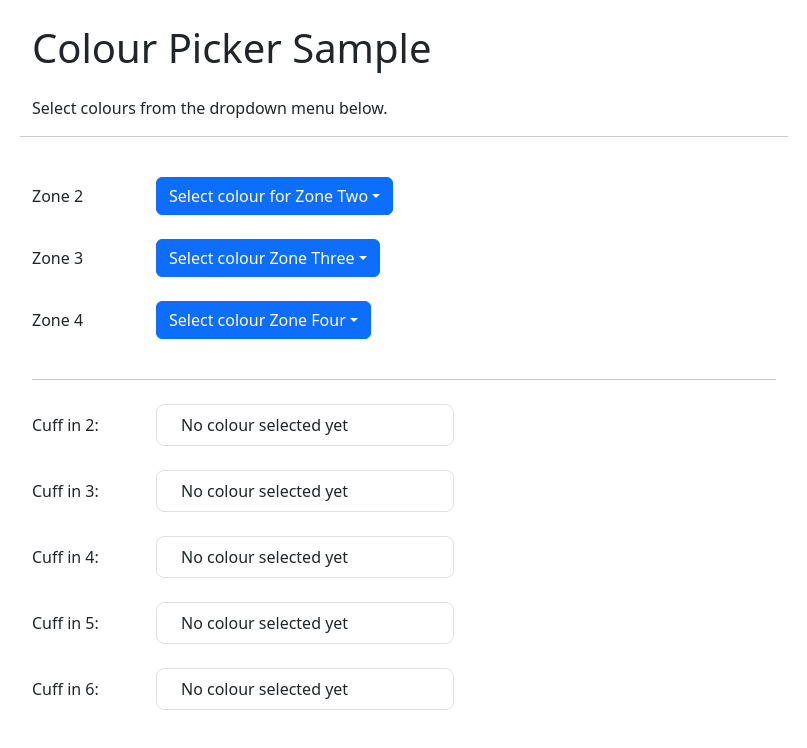
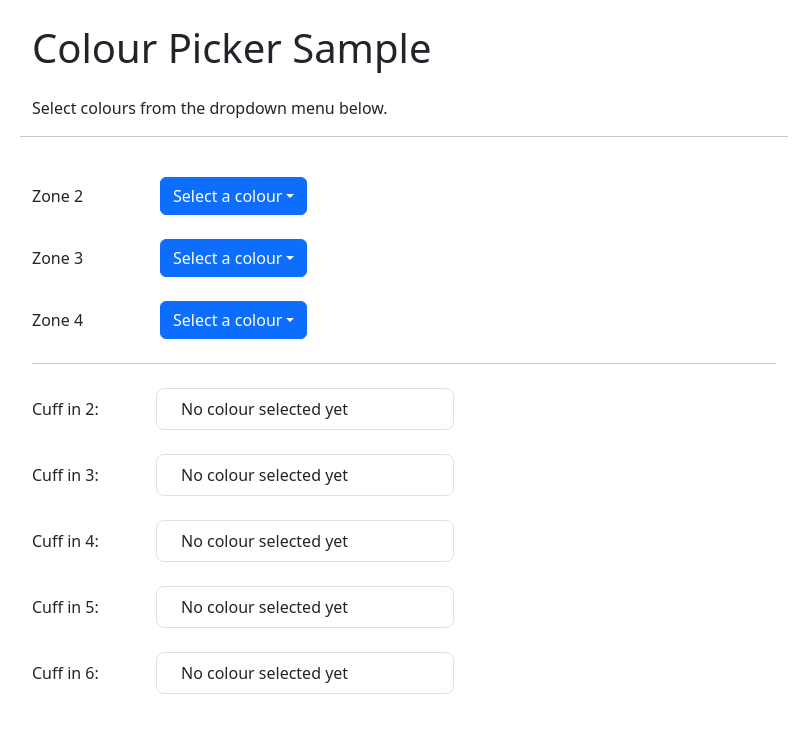
Before and after one commit to msunji/colour-picker-sample, a React (Create React App) app: page / in a window 1280 px wide. Shown: the top 748 px of the page, without its empty margins (236-1043 px from the left). Built offline with nearby package versions, Linux system fonts and the light colour scheme.

Commit message:
Refactored code. Made components for dropdown and colour selection indicator

```diff
--- a/src/App.js
+++ b/src/App.js
@@ -6,29 +6,86 @@ import Dropdown from 'react-bootstrap/Dropdown';
 import DropdownButton from 'react-bootstrap/DropdownButton';
 import 'bootstrap/dist/css/bootstrap.min.css';
 
-const ColourList = ['White - 300303364', 'Black - 300303191', 'Blue - 300303341', 'Grey - 300303343', 'Brown - 300303342'];
+const colours = [
+  {
+    colour: 'White',
+    code: 300303364
+  },
+  {
+    colour: 'Black',
+    code: 300303191
+  },
+  {
+    colour: 'Blue',
+    code: 300303341
+  },
+  {
+    colour: 'Grey',
+    code: 300303343
+  },
+  {
+    colour: 'Brown',
+    code: 300303342
+  },
+]
+
+const DropdownMenu = ({ zone, zoneState, onSelect }) => {
+  return (
+    <Row className="mb-4 mt-4 align-items-center">
+      <Col sm={2}>
+        {zone}
+      </Col>
+      <Col sm={10}>
+        <DropdownButton align="end" title={zoneState.colour.length === 0 ? 'Select a colour' : `${zoneState.colour} - ${zoneState.code}`} onSelect={onSelect}>
+          { colours.map(({ colour, code }) => (<Dropdown.Item eventKey={[colour, code]} key={code}>{colour} - {code}</Dropdown.Item>))}
+        </DropdownButton>
+      </Col>
+    </Row>
+  );
+};
+
+const ColourSelection = ({ cuffNum, zoneState }) => {
+
+  const emptySelectionMsg = "No colour selected yet";
+
+  return (
+    <Row className="mb-4 align-items-center">
+    <Col sm={2}>Cuff in {cuffNum}:</Col>
+    <Col sm={10}>
+      <div className="square border rounded-3 py-2 px-4 w-50">{zoneState.colour.length === 0 ? emptySelectionMsg : `${zoneState.code}`}</div>
+    </Col>
+  </Row>
+  );
+}
 
 function App() {
-  const [zoneTwo, setZoneTwo] = useState('Select colour for Zone Two');
-  const [zoneThree, setZoneThree] = useState('Select colour Zone Three');
-  const [zoneFour, setZoneFour] = useState('Select colour Zone Four');
+  // const [zoneTwo, setZoneTwo] = useState('Select colour for Zone Two');
+  const [zoneTwo, setZoneTwo] = useState({ colour: '', code: '' });
+  const [zoneThree, setZoneThree] = useState({ colour: '', code: '' });
+  const [zoneFour, setZoneFour] = useState({ colour: '', code: '' });
+  // const [zoneThree, setZoneThree] = useState('Select colour for Zone Three');
+  // const [zoneFour, setZoneFour] = useState('Select colour for Zone Four');
 
   const handleZoneTwo = (e) => {
-    console.log(e);
-    setZoneTwo(e);
+    let newColour = e.split(',')[0];
+    let newCode = e.split(',')[1];
+    let newPair = { colour: newColour, code: newCode }
+    setZoneTwo(newPair);
   }
 
   const handleZoneThree = (e) => {
-    console.log(e);
-    setZoneThree(e);
+    let newColour = e.split(',')[0];
+    let newCode = e.split(',')[1];
+    let newPair = { colour: newColour, code: newCode }
+    setZoneThree(newPair);
   }
 
   const handleZoneFour = (e) => {
-    console.log(e);
-    setZoneFour(e);
+    let newColour = e.split(',')[0];
+    let newCode = e.split(',')[1];
+    let newPair = { colour: newColour, code: newCode }
+    setZoneFour(newPair);
   }
-
-  const emptySelectionMsg = "No colour selected yet"
 
   return (
     <>
@@ -37,71 +94,20 @@ function App() {
           <h1 className="mb-4 mt-4">Colour Picker Sample</h1>
           <p>Select colours from the dropdown menu below.</p>
           <hr />
-          <Row className="mb-4 mt-4 align-items-center">
-            <Col sm={2}>
-              Zone 2
-            </Col>
-            <Col sm={10}>
-              <DropdownButton align="end" title={zoneTwo} onSelect={handleZoneTwo}>
-              { ColourList.map((colour) => (<Dropdown.Item eventKey={colour} key={colour}>{colour}</Dropdown.Item>))}
-              </DropdownButton>
-            </Col>
-          </Row>
-          <Row className="mb-4 align-items-center">
-            <Col sm={2}>
-              Zone 3
-            </Col>
-            <Col sm={10}>
-              <DropdownButton align="end" title={zoneThree} onSelect={handleZoneThree}>
-              { ColourList.map((colour) => (<Dropdown.Item eventKey={colour} key={colour}>{colour}</Dropdown.Item>))}
-              </DropdownButton>
-            </Col>
-          </Row>
-          <Row className="mb-4 align-items-center">
-            <Col sm={2}>
-              Zone 4
-            </Col>
-            <Col sm={10}>
-              <DropdownButton align="end" title={zoneFour} onSelect={handleZoneFour}>
-              { ColourList.map((colour) => (<Dropdown.Item eventKey={colour} key={colour}>{colour}</Dropdown.Item>))}
-              </DropdownButton>
-            </Col>
-          </Row>
         </Row>
+        <DropdownMenu zone="Zone 2" zoneState={zoneTwo} onSelect={handleZoneTwo} />
+        <DropdownMenu zone="Zone 3" zoneState={zoneThree} onSelect={handleZoneThree} />
+        <DropdownMenu zone="Zone 4" zoneState={zoneFour} onSelect={handleZoneFour} />
+
         <hr />
-        <Row className="mt-4">
-          <Row className="mb-4 align-items-center">
-            <Col sm={2}>Cuff in 2:</Col>
-            <Col sm={10}>
-              <div className="square border rounded-3 py-2 px-4 w-50">{zoneThree.includes('Select') ? emptySelectionMsg : zoneThree.split(' - ')[1]}</div>
-            </Col>
-          </Row>
-          <Row className="mb-4 align-items-center">
-            <Col sm={2}>Cuff in 3:</Col>
-            <Col sm={10}>
-              <div className="square border rounded-3 py-2 px-4 w-50">{zoneTwo.includes('Select') ? emptySelectionMsg : zoneTwo.split(' - ')[1]}</div>
-            </Col>
-          </Row>
-          <Row className="mb-4 align-items-center">
-            <Col sm={2}>Cuff in 4:</Col>
-            <Col sm={10}>
-              <div className="square border rounded-3 py-2 px-4 w-50">{zoneThree.includes('Select') ? emptySelectionMsg : zoneThree.split(' - ')[1]}</div>
-            </Col>
-          </Row>
-          <Row className="mb-4 align-items-center">
-            <Col sm={2}>Cuff in 5:</Col>
-            <Col sm={10}>
-              <div className="square border rounded-3 py-2 px-4 w-50">{zoneTwo.includes('Select') ? emptySelectionMsg : zoneTwo.split(' - ')[1]}</div>
-            </Col>
-          </Row>
-          <Row className="mb-4 align-items-center">
-            <Col sm={2}>Cuff in 6:</Col>
-            <Col sm={10}>
-              <div className="square border rounded-3 py-2 px-4 w-50">{zoneFour.includes('Select') ? emptySelectionMsg : zoneFour.split(' - ')[1]}</div>
-            </Col>
-          </Row>
+
+        <Row className="mt-4 mb-4">
+          <ColourSelection cuffNum="2" zoneState={zoneThree} />
+          <ColourSelection cuffNum="3" zoneState={zoneTwo} />
+          <ColourSelection cuffNum="4" zoneState={zoneThree} />
+          <ColourSelection cuffNum="5" zoneState={zoneTwo} />
+          <ColourSelection cuffNum="6" zoneState={zoneFour} />
         </Row>
-
       </Container>
     </>
   );
```
